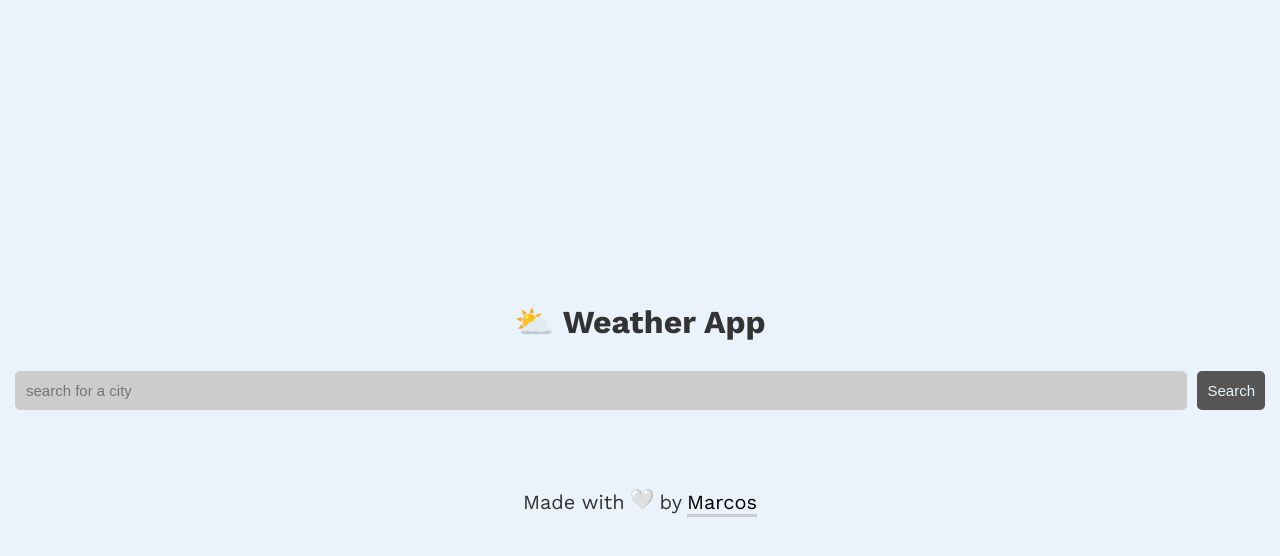
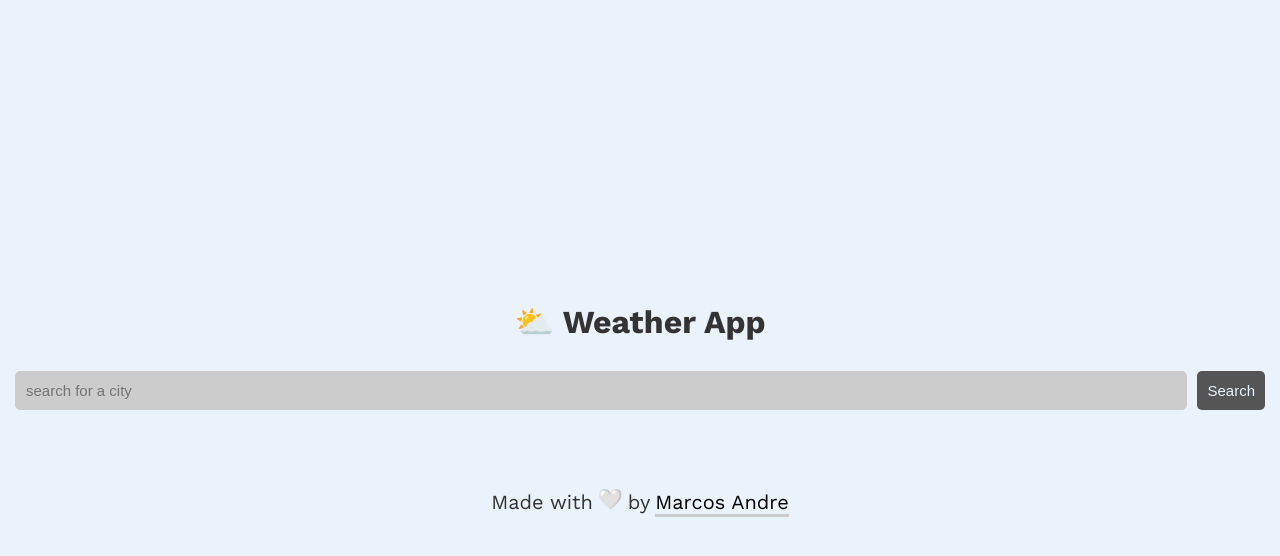
Before and after one commit to iamdevmarcos/weather-app, a React (Vite) app: page / in a window 1280 px wide. Both pictures are taken after a click on the element "enter". Shown: the top 556 px of the page. Built offline with nearby package versions, Linux system fonts and the light colour scheme.

Commit message:
testing vercel 4.0

```diff
--- a/src/App.tsx
+++ b/src/App.tsx
@@ -35,7 +35,7 @@ const App = () => {
             <div className="arrow--area">
               Made with
               <span className="arrow">🤍</span>
-              by <a href="https://github.com/iamdevmarcos" target="_blank">Marcos</a>
+              by <a href="https://github.com/iamdevmarcos" target="_blank">Marcos Andre</a>
             </div>
           </footer>
         </>
```
